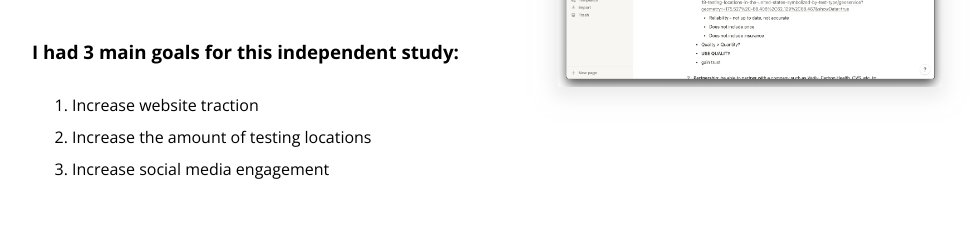
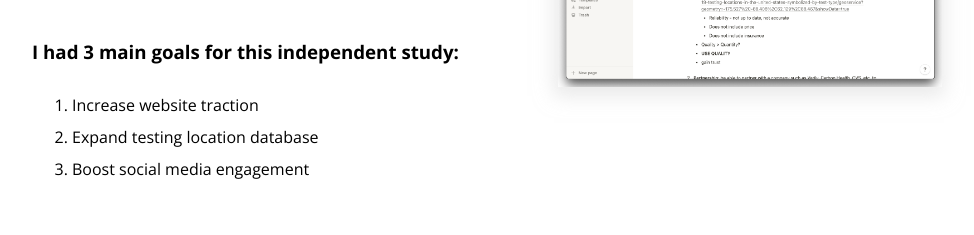
Before and after one commit to matthewkwong/independentStudy, a plain HTML site: page index.html in a window 1280 px wide. Shown: the part 1260-1495 px from the top of the page, without its empty margins (210-1184 px from the left). Drawn offline with nearby package versions, Linux system fonts and the light colour scheme; a script that the page names is missing.

Commit message:
update goals

```diff
--- a/index.html
+++ b/index.html
@@ -119,8 +119,8 @@
             <h3>I had 3 main goals for this independent study:</h3>
             <ol>
                 <li>Increase website traction</li>
-                <li>Increase the amount of testing locations</li>
-                <li>Increase social media engagement</li>
+                <li>Expand testing location database</li>
+                <li>Boost social media engagement</li>
             </ol>
         </div>
 
```
